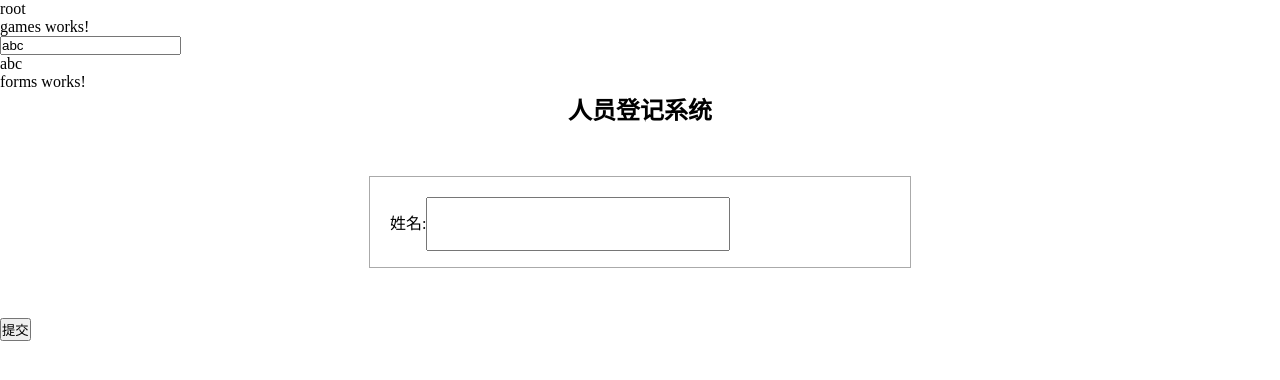
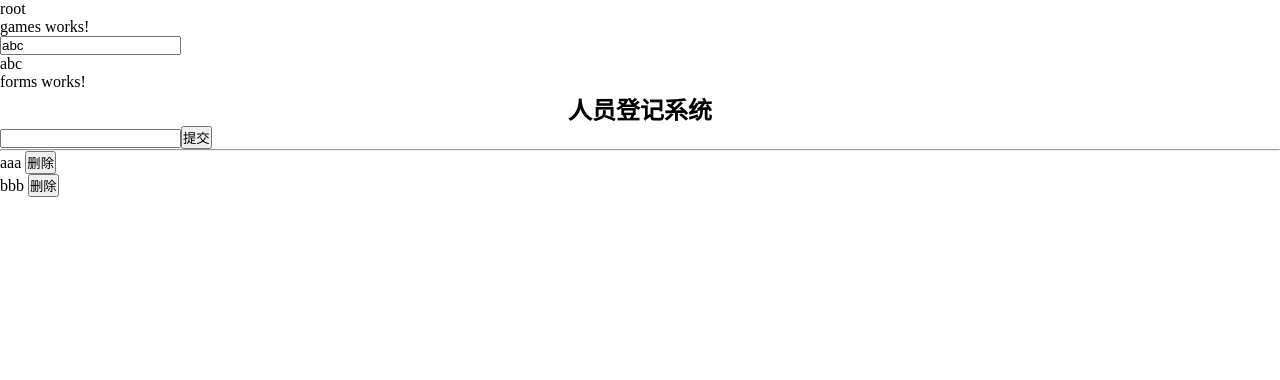
Before and after one commit to lch-howger/LichAngularTest, an Angular app: page / in a window 1280 px wide. Shown: the top 380 px of the page. Built offline with nearby package versions, Linux system fonts and the light colour scheme.

Commit message:
update list submit and delete

```diff
--- a/src/app/components/forms/forms.component.html
+++ b/src/app/components/forms/forms.component.html
@@ -1,13 +1,13 @@
 <p>forms works!</p>
 <h2 class="title">人员登记系统</h2>
 
-<ul class="people_list">
-  <li>
-    <span>姓名:</span>
-    <input type="text" [(ngModel)]="peopleInfo.name">
+
+<input type="text" [(ngModel)]="content">
+<button (click)="submit()">提交</button>
+<hr>
+<ul>
+  <li *ngFor="let item of arr; let key=index;">
+    {{item}}
+    <button (click)="delete(key)">删除</button>
   </li>
-
-
 </ul>
-
-<button (click)="submit()">提交</button>
--- a/src/app/components/forms/forms.component.ts
+++ b/src/app/components/forms/forms.component.ts
@@ -7,18 +7,25 @@ import {Component, OnInit} from '@angular/core';
 })
 export class FormsComponent implements OnInit {
 
+
   constructor() {
   }
 
   ngOnInit(): void {
   }
 
-  public peopleInfo: any = {
-    name: "",
+  public content: string = ""
+  public arr: string[] = ["aaa", "bbb"]
 
+  submit() {
+    let number = this.arr.indexOf(this.content);
+    if (number == -1) {
+      this.arr.push(this.content);
+      this.content = ""
+    }
   }
 
-  submit() {
-    alert(this.peopleInfo.name)
+  delete(key: number) {
+    this.arr.splice(key, 1)
   }
 }
```
